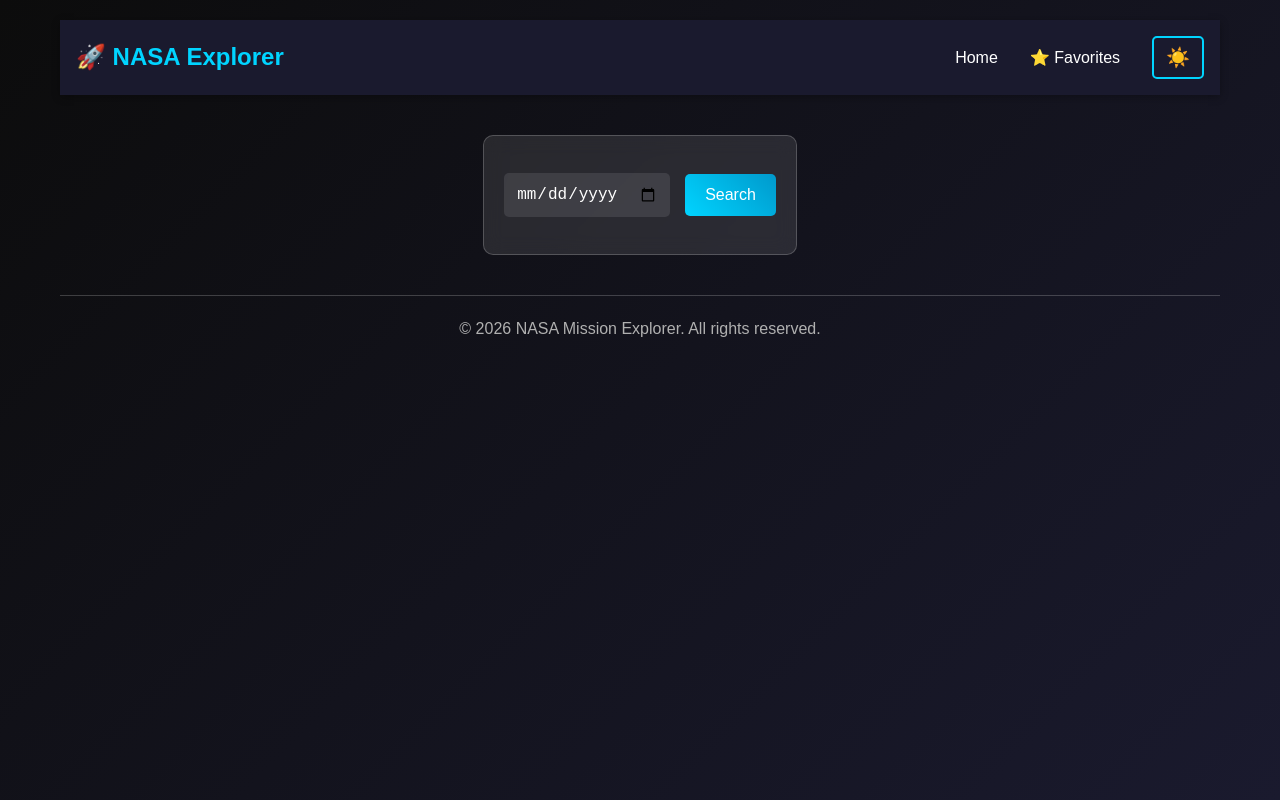
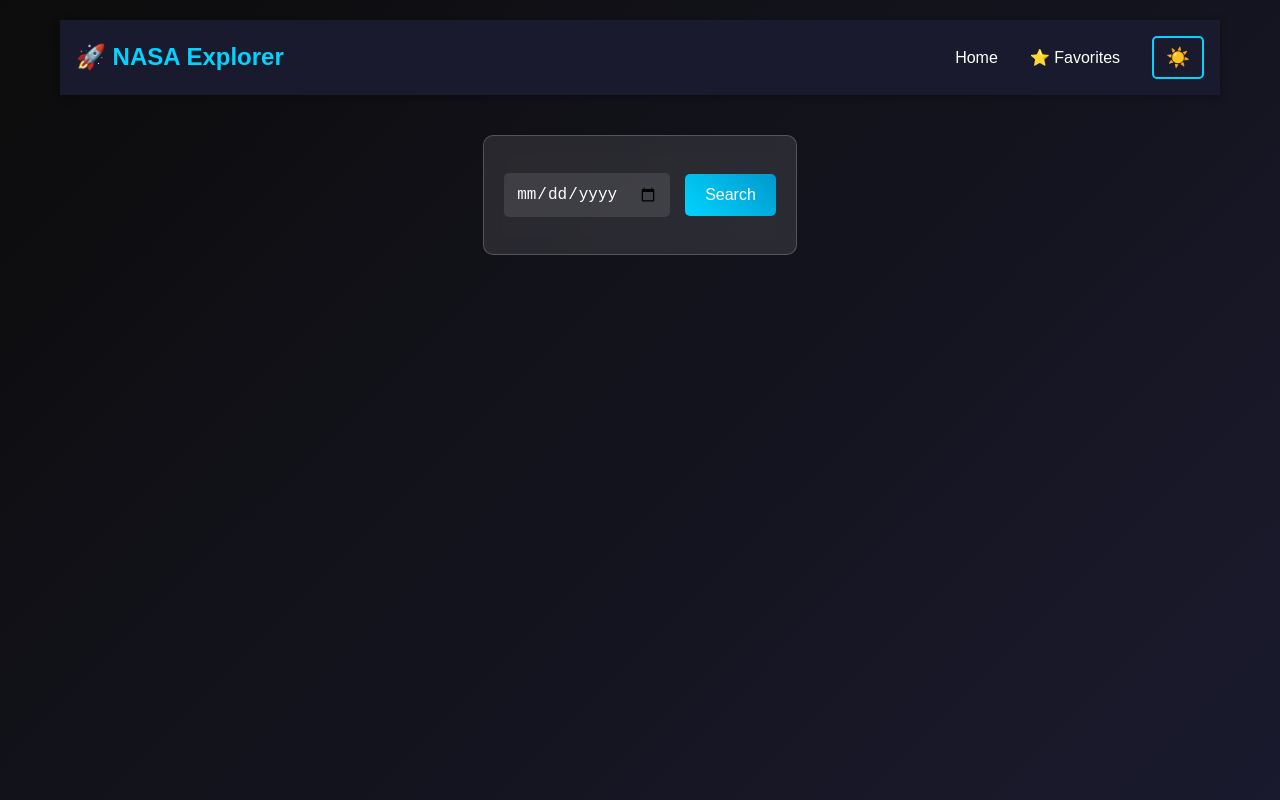
Before and after one commit to ArshOnGit1607/NASA-MISSION-EXPLORER, a React (Vite) app in the folder NASA_PROJECT/: page / in a window 1280 px wide. Built offline with nearby package versions, Linux system fonts and the light colour scheme; the HTML template or start-up script is replaced by a standard one.

Commit message:
remove footer

```diff
--- a/NASA_PROJECT/src/components/Footer.jsx
+++ /dev/null
@@ -1,9 +0,0 @@
-function Footer() {
-    return (
-        <div className="Footer">
-            <p>&copy; 2026 NASA Mission Explorer. All rights reserved.</p>
-        </div>
-    );
-}
-
-export default Footer;
--- a/NASA_PROJECT/src/components/Home.jsx
+++ b/NASA_PROJECT/src/components/Home.jsx
@@ -1,6 +1,5 @@
 import SearchBar from "./SearchBar.jsx";
 import Card from "./Card.jsx";
-import Footer from "./Footer.jsx";
 import { useState } from "react";
 
 function Home({ addToFavorites }) {
@@ -17,11 +16,14 @@ function Home({ addToFavorites }) {
       const res = await fetch(
         `https://api.nasa.gov/planetary/apod?api_key=${API}&date=${selectedDate}`
       );
+      if (!res.ok) {
+        throw new Error(`NASA API returned ${res.status} ${res.statusText}`);
+      }
       const result = await res.json();
       setData(result);
     } catch (err) {
       console.error(err);
-      alert("Something went wrong");
+      alert(`Something went wrong: ${err.message || "Failed to fetch data from NASA API."}`);
     }
     setLoading(false);
   };
@@ -39,7 +41,6 @@ function Home({ addToFavorites }) {
           explanation={data.explanation}
         />
       )}
-      <Footer />
     </div>
   );
 }
```
